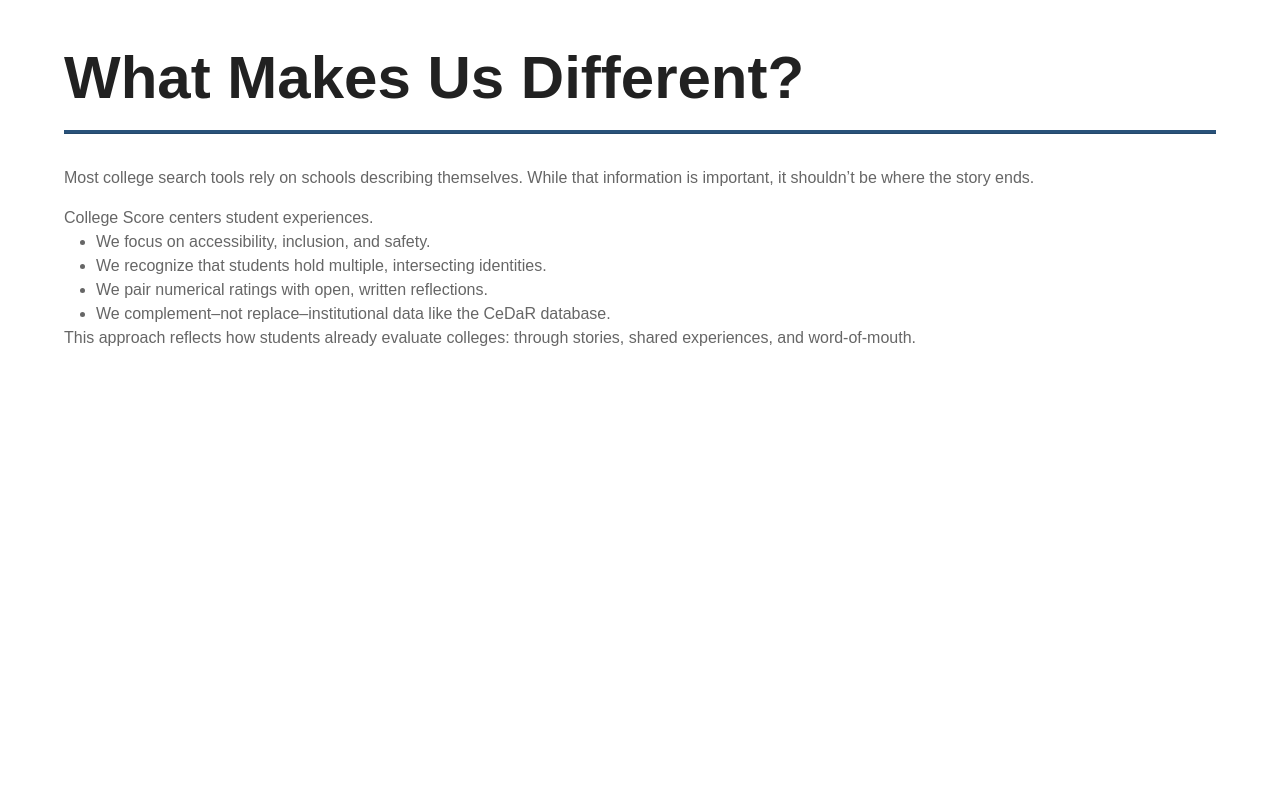
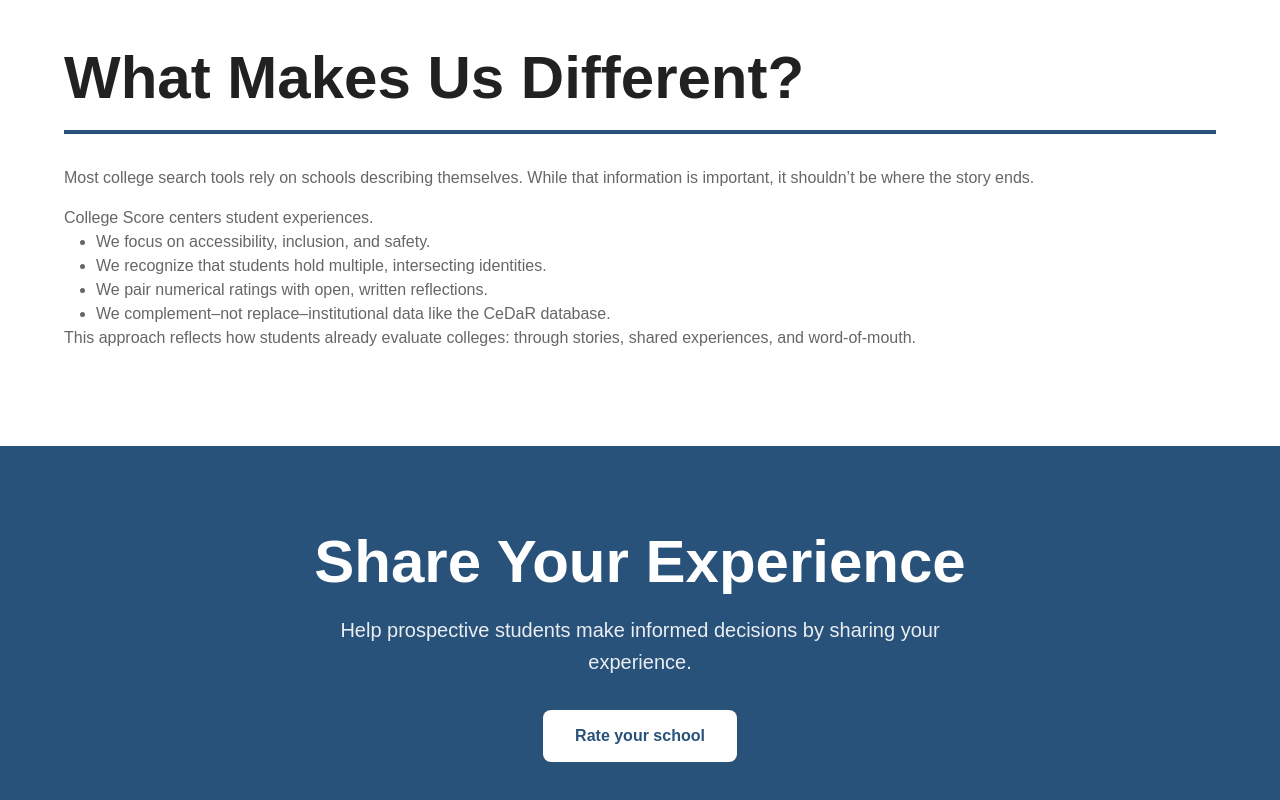
Before and after one commit to collegescore/frontend, a Next.js app: page /about in a window 1280 px wide. Shown: the part 1019-1819 px from the top of the page. Before the commit the page ends 1465 px from the top, so only its background shows below. Built offline with nearby package versions, Linux system fonts and the light colour scheme; what @mui/material-nextjs would draw is missing.

Commit message:
Add CTA to bottom of page

```diff
--- a/src/app/about/page.tsx
+++ b/src/app/about/page.tsx
@@ -2,6 +2,7 @@ import { Container, Typography } from "@mui/material";
 import Section from "@/components/common/Section";
 import AboutSection from "@/components/about/AboutSection";
 import Paragraph from "@/components/common/Paragraph";
+import CTASection from "@/components/common/CallToAction";
 
 export default function AboutPage() {
   return (
@@ -89,6 +90,7 @@ export default function AboutPage() {
           stories, shared experiences, and word-of-mouth.
         </Paragraph>
       </AboutSection>
+      <CTASection />
     </>
   );
 }
```
